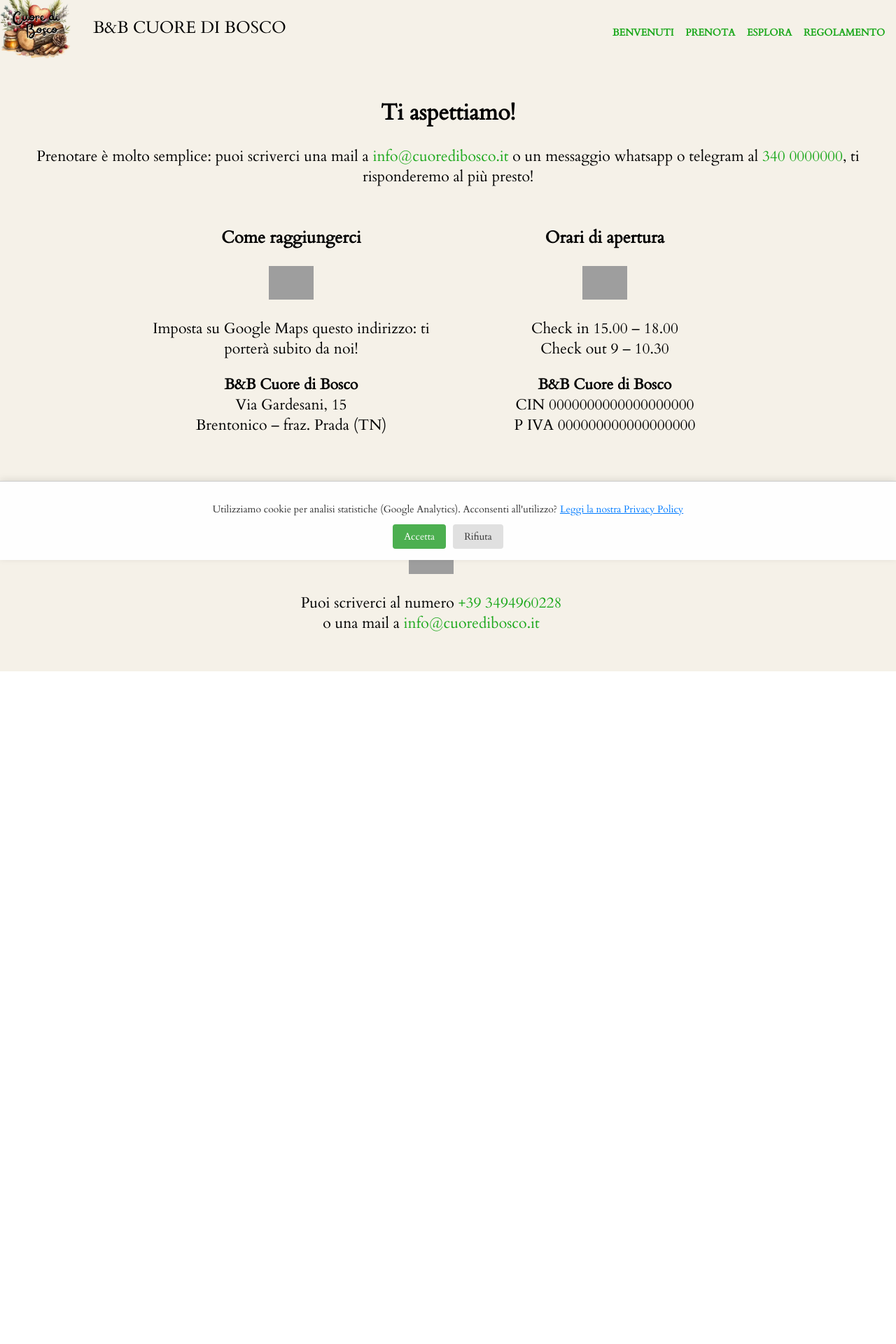
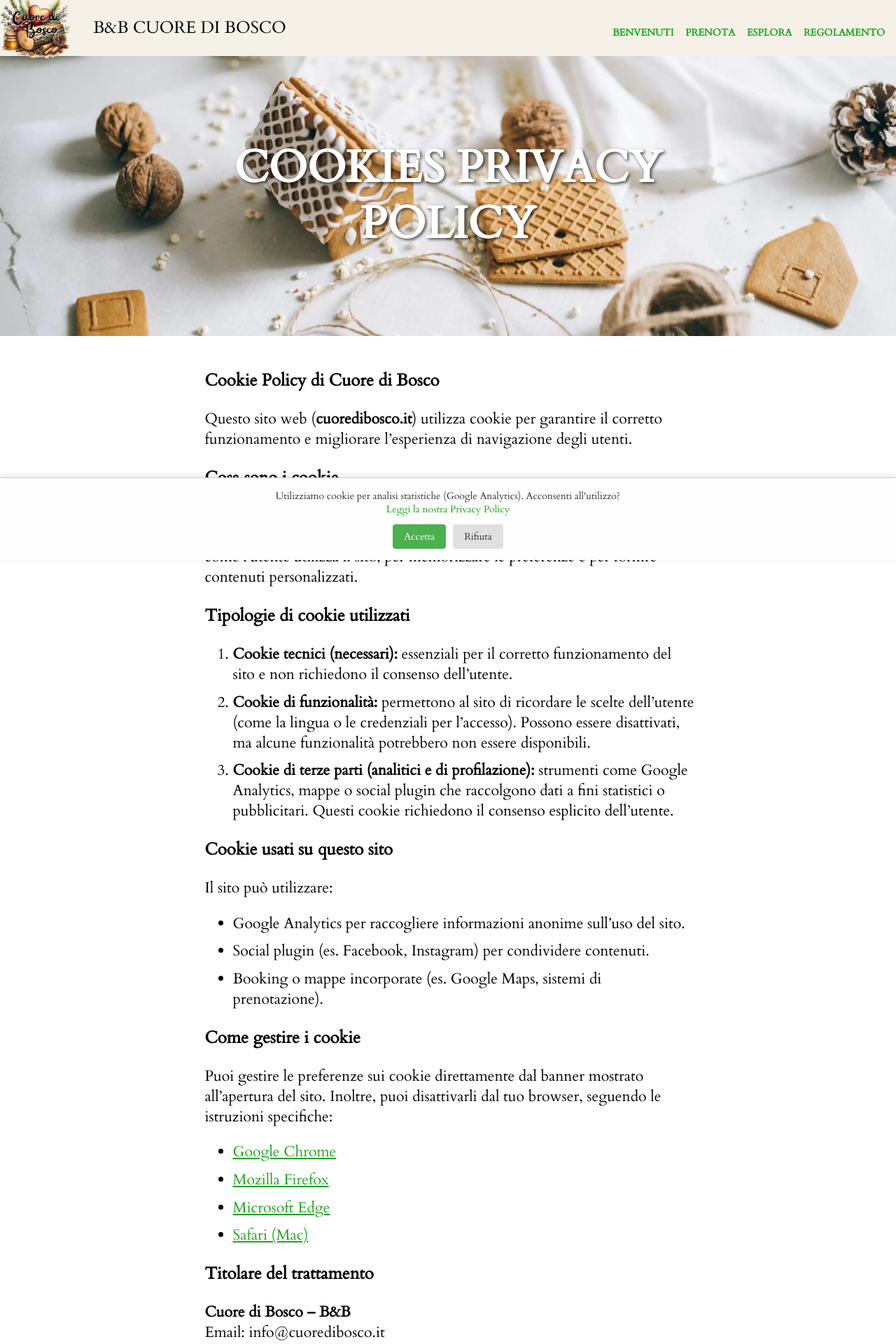
Before and after one commit to Schengatto/cuore-di-bosco, a Nuxt app: page /privacy-policy in a window 1280 px wide. Shown: the top 1920 px of the page at 70% size. Before the commit the page ends 959 px from the top, so only its background shows below. Built offline with nearby package versions, Linux system fonts and the light colour scheme; grey boxes are pictures that could not be loaded.

Commit message:
feat: added privacy policy page

```diff
--- a/assets/css/global.css
+++ b/assets/css/global.css
@@ -7,12 +7,14 @@
     --spacing-base: 1rem;
 }
 
-a {
+a,
+.link {
     color: var(--color-primary);
     text-decoration: none;
 }
 
-a:hover {
+a:hover,
+.link:hover {
     color: var(--color-secondary);
     transition: color 0.2s ease-in-out;
 }
@@ -67,12 +69,24 @@ p {
     font-size: 16pt;
 }
 
+li {
+    font-size: 16pt;
+    margin: 0.5em 0;
+}
+
+section {
+    padding: 0.5em 2em;
+    margin: 1em auto;
+    max-width: 700px;
+}
+
 @media (max-width: 1024px) {
     p {
         font-size: 14pt;
     }
 
-    h1, .page-title {
+    h1,
+    .page-title {
         font-size: 20pt;
     }
 
--- a/components/cookie-banner.vue
+++ b/components/cookie-banner.vue
@@ -1,11 +1,11 @@
 <template>
     <div v-if="!consentGiven" class="cookie-banner">
-        <p class="cookie-text">
+        <div class="cookie-text">
             Utilizziamo cookie per analisi statistiche (Google Analytics). Acconsenti all'utilizzo?
-            <a href="/privacy-policy" target="_blank" style="color: #007BFF; text-decoration: underline;">
+            <div @click="goToPrivacyPolicy" class="link">
                 Leggi la nostra Privacy Policy
-            </a>
-        </p>
+            </div>
+        </div>
         <div class="cookie-buttons">
             <button @click="acceptCookies" class="accept-button">Accetta</button>
             <button @click="declineCookies" class="decline-button">Rifiuta</button>
@@ -16,25 +16,31 @@
 <script setup>
 import { ref, onMounted } from 'vue'
 
-const consentGiven = ref(true)
+const consentGiven = ref(true);
+
+const router = useRouter();
+
+const goToPrivacyPolicy = () => {
+    router.push("/privacy-policy");
+};
 
 onMounted(() => {
     const cookie = useCookie('cookie_consent')
     consentGiven.value = cookie.value === 'accepted' || cookie.value === 'declined'
-})
+});
 
 const acceptCookies = () => {
-    const cookie = useCookie('cookie_consent')
-    cookie.value = 'accepted'
-    consentGiven.value = true
-    location.reload() // ricarica per attivare GA
-}
+    const cookie = useCookie('cookie_consent');
+    cookie.value = 'accepted';
+    consentGiven.value = true;
+    location.reload();
+};
 
 const declineCookies = () => {
-    const cookie = useCookie('cookie_consent')
-    cookie.value = 'declined'
-    consentGiven.value = true
-}
+    const cookie = useCookie('cookie_consent');
+    cookie.value = 'declined';
+    consentGiven.value = true;
+};
 </script>
 
 <style scoped>
--- a/components/top-navbar.vue
+++ b/components/top-navbar.vue
@@ -41,6 +41,7 @@ import logo from '~/assets/images/small-logo.webp';
 interface NavLink {
     text: string;
     url: string;
+    hidden: boolean;
 }
 
 const router = useRouter();
@@ -51,7 +52,7 @@ const openSubMenus = ref<Set<string>>(new Set());
 const lastScrollPosition = ref(0);
 
 const pageLinks = computed(() => {
-    return routes;
+    return routes.filter(r => !r.hidden);
 });
 
 const currentPageTitle = computed(() => {
--- /dev/null
+++ b/pages/privacy-policy.vue
@@ -0,0 +1,123 @@
+<template>
+    <div class="welcome">
+        <img decoding="async" width="1400" height="800" class="landing-image" alt="panorama" :src="cookies"
+            data-object-fit="cover" loading="lazy" /><span aria-hidden="true"
+            class="wp-block-cover__background has-background-dim-30 has-background-dim"
+            style="background-color: #526a71"></span>
+        <div class="landing-text">
+            <h1 class="landing-title">
+                COOKIES PRIVACY POLICY
+            </h1>
+        </div>
+    </div>
+
+    <section id="cookie-policy-text">
+        <h3>Cookie Policy di Cuore di Bosco</h3>
+        <p>Questo sito web (<strong>cuoredibosco.it</strong>) utilizza cookie per garantire il corretto funzionamento e
+            migliorare l’esperienza di navigazione degli utenti.</p>
+
+        <h3>Cosa sono i cookie</h3>
+        <p>I cookie sono piccoli file di testo che i siti web inviano al dispositivo dell’utente durante la navigazione.
+            Servono per raccogliere informazioni su come l’utente utilizza il sito, per memorizzare le preferenze e per
+            fornire contenuti personalizzati.</p>
+
+        <h3>Tipologie di cookie utilizzati</h3>
+        <ol>
+            <li><strong>Cookie tecnici (necessari):</strong> essenziali per il corretto funzionamento del sito e non
+                richiedono il consenso dell’utente.</li>
+            <li><strong>Cookie di funzionalità:</strong> permettono al sito di ricordare le scelte dell’utente (come la
+                lingua o le credenziali per l’accesso). Possono essere disattivati, ma alcune funzionalità potrebbero
+                non essere disponibili.</li>
+            <li><strong>Cookie di terze parti (analitici e di profilazione):</strong> strumenti come Google Analytics,
+                mappe o social plugin che raccolgono dati a fini statistici o pubblicitari. Questi cookie richiedono il
+                consenso esplicito dell’utente.</li>
+        </ol>
+
+        <h3>Cookie usati su questo sito</h3>
+        <p>Il sito può utilizzare:</p>
+        <ul>
+            <li>Google Analytics per raccogliere informazioni anonime sull’uso del sito.</li>
+            <li>Social plugin (es. Facebook, Instagram) per condividere contenuti.</li>
+            <li>Booking o mappe incorporate (es. Google Maps, sistemi di prenotazione).</li>
+        </ul>
+
+        <h3>Come gestire i cookie</h3>
+        <p>Puoi gestire le preferenze sui cookie direttamente dal banner mostrato all’apertura del sito. Inoltre, puoi
+            disattivarli dal tuo browser, seguendo le istruzioni specifiche:</p>
+        <ul>
+            <li><a href="https://support.google.com/chrome/answer/95647?hl=it" target="_blank" rel="noopener">Google
+                    Chrome</a></li>
+            <li><a href="https://support.mozilla.org/it/kb/gestione-dei-cookie" target="_blank" rel="noopener">Mozilla
+                    Firefox</a></li>
+            <li><a href="https://support.microsoft.com/it-it/microsoft-edge/eliminare-i-cookie-in-microsoft-edge-63947406-40ac-c3b8-57b9-2a946a29ae09"
+                    target="_blank" rel="noopener">Microsoft Edge</a></li>
+            <li><a href="https://support.apple.com/it-it/guide/safari/sfri11471/mac" target="_blank"
+                    rel="noopener">Safari (Mac)</a></li>
+        </ul>
+
+        <h3>Titolare del trattamento</h3>
+        <p><strong>Cuore di Bosco – B&B</strong><br>
+            Email: <em>info@cuoredibosco.it</em><br>
+        </p>
+    </section>
+</template>
+
+<script setup lang="ts">
+import cookies from "~/assets/images/cookies.webp";
+</script>
+
+
+<style scope>
+.landing-image {
+    width: 100%;
+    height: 400px;
+    object-fit: cover;
+    object-position: center 26%;
+    display: block;
+}
+
+.landing-text {
+    position: relative;
+}
+
+.landing-title {
+    color: white;
+    line-height: 1.25;
+    font-size: 64px;
+    color: white;
+    font-weight: bold;
+    text-shadow: 2px 2px 4px rgba(0, 0, 0, 0.7);
+}
+
+.landing-title strong {
+    font-weight: 15555;
+}
+
+.welcome {
+    position: relative;
+    overflow: hidden;
+}
+
+.landing-text {
+    position: absolute;
+    top: 50%;
+    left: 50%;
+    transform: translate(-50%, -50%);
+    color: white;
+    text-align: center;
+}
+
+#cookie-policy-text {
+    margin-top: 15px;
+    padding-left: 15px;
+    padding-right: 10px;
+}
+
+#cookie-policy-text h3 {
+    margin-top: 1em;
+}
+
+#cookie-policy-text a {
+    text-decoration: underline;
+}
+</style>
--- a/utils/routes.ts
+++ b/utils/routes.ts
@@ -39,4 +39,10 @@ export const routes = [
         label: "REGOLAMENTO",
         path: '/rules',
     },
+    {
+        group: "",
+        label: "PRIVACY POLICY",
+        path: '/privacy-policy',
+        hidden: true,
+    },
 ];
```
Also changed, not shown: assets/images/cookies.webp (added).
